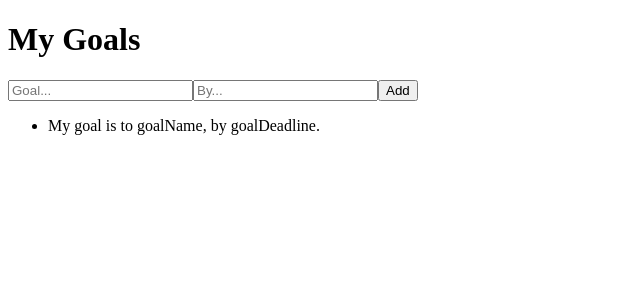
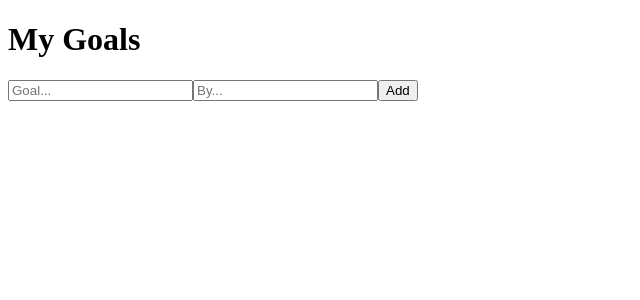
Before and after one commit to Anand-kumar96/React-Goals-List---Placecom-Frontend-Contest-09-03-2023---ynu8eg6l0vvt, a React app: page / in a window 1280 px wide. Shown: the top 300 px of the page, without its empty margins (0-640 px from the left). Built offline with nearby package versions, Linux system fonts and the light colour scheme.

Commit message:
Update ListOfGoals.js

```diff
--- a/src/components/ListOfGoals.js
+++ b/src/components/ListOfGoals.js
@@ -1,11 +1,9 @@
 import React from "react";
 
-const ListOfGoals = () => {
+const ListOfGoals = ({goals}) => {
     return (
       <ul>
-        <li>
-            <p>My goal is to goalName, by goalDeadline.</p>
-          </li>
+        {goals.map((goal,index)=>(<li key={index+1}><p>My goal is to {goal.goal}, by {goal.by}.</p></li>))}
       </ul>
     );
 }
```
